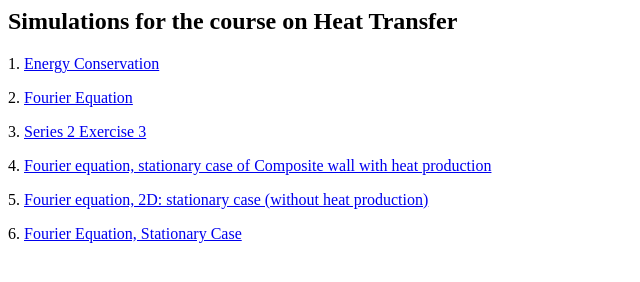
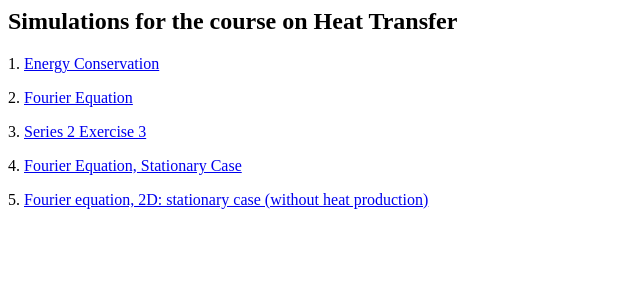
Before and after one commit to agrricha/agrricha.github.io, a plain HTML site: page index.html in a window 1280 px wide. Shown: the whole page, without its empty margins (0-640 px from the left). Drawn offline with Linux system fonts and the light colour scheme.

Commit message:
Add new file

```diff
--- a/index.html
+++ b/index.html
@@ -6,9 +6,8 @@
 <p>1. <a href="Heat_Transfer/Ch1_FirstPrinciple.html" target="_blank">Energy Conservation</a></p>
 <p>2. <a href="https://agrricha.github.io/Heat_Transfer/Ch2_FourierHeatEquation.html#/" target="_blank">Fourier Equation</a></p>
 <p>3. <a href="https://hub.gke2.mybinder.org/user/agrricha-agrricha.github.io-3jemgzxt/voila/render/Demo2.ipynb?token=8SFeBDjnRx2qMcKdSn1b4A" target="_blank">Series 2 Exercise 3</a></p>
-<p>4. <a href="https://hub.gke2.mybinder.org/user/agrricha-agrricha.github.io-x4roe9zo/voila/render/Ch3.ipynb?token=EnSgs85FRECF7UtnwgsFxA" target="_blank">Fourier equation, stationary case of Composite wall with heat production</a></p>
+<p>4. <a href="CH3_final.html" target="_blank">Fourier Equation, Stationary Case</a></p>
 <p>5. <a href="https://hub.gke2.mybinder.org/user/agrricha-agrricha.github.io-76t8xtd3/voila/render/Ch4Part1.ipynb?token=uu1Kqgf-QlGDw8pYK4vpUw" target="_blank">Fourier equation, 2D: stationary case (without heat production)</a></p>
-<p>6. <a href="CH3_final.html" target="_blank">Fourier Equation, Stationary Case</a></p>
 
 </body>
 </html>
```
